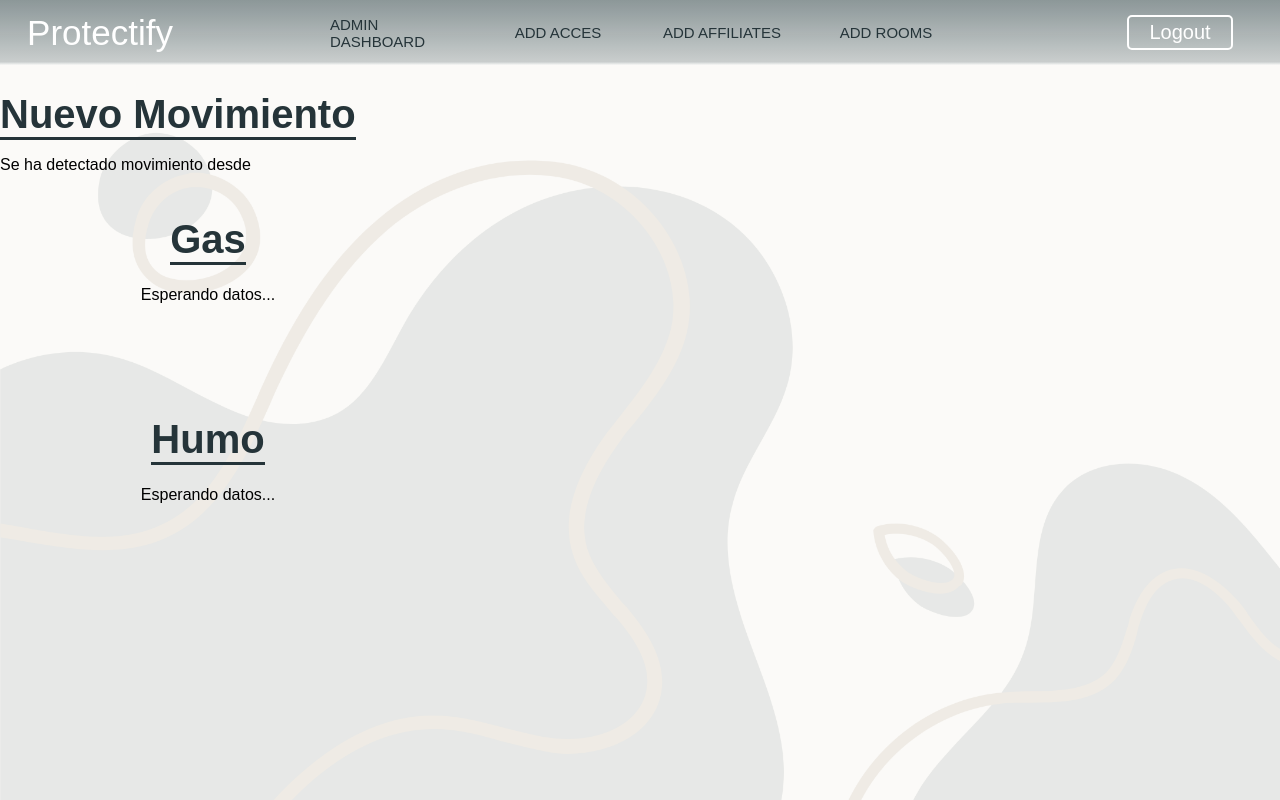
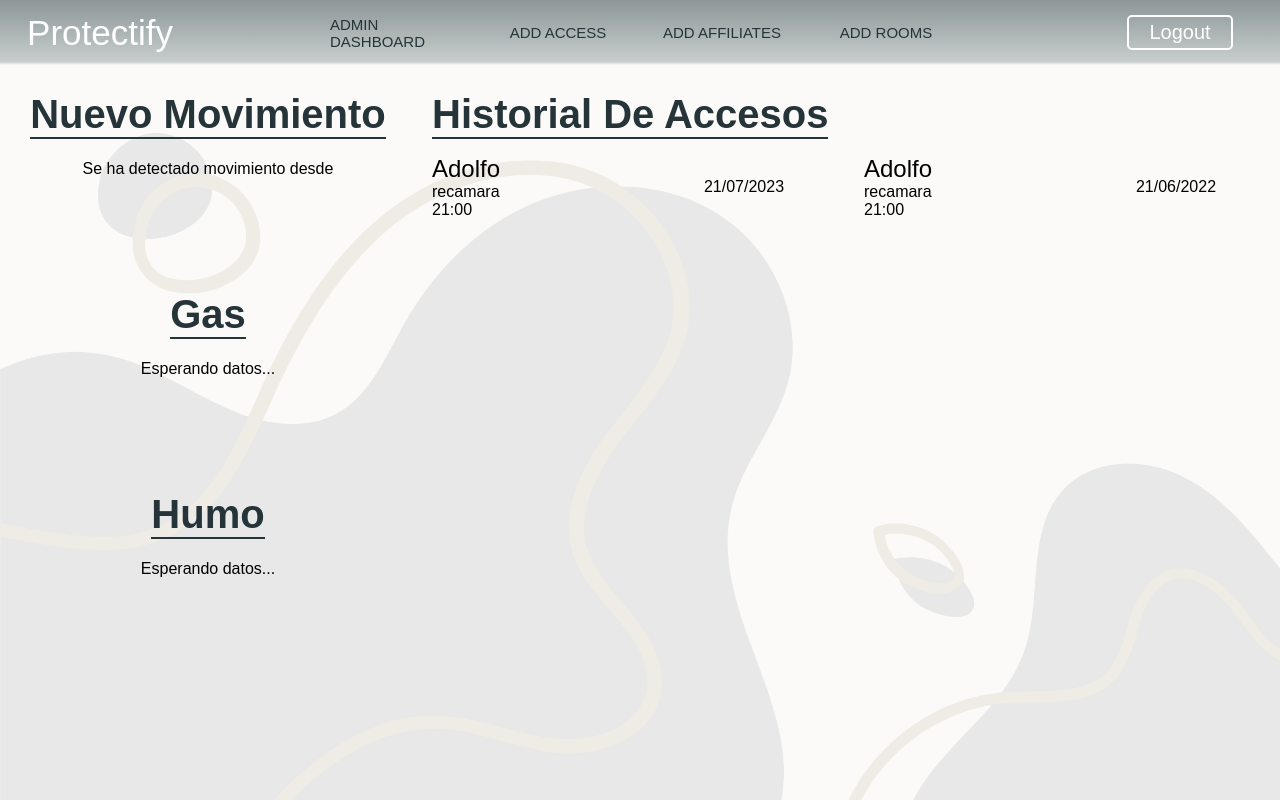
Before and after one commit to Cesars2130/ProtectifyClient, a React (Vite) app in the folder protectify-client/: page /admin in a window 1280 px wide. Both pictures are taken after typing "Sample", "Sample123" into the empty fields and a click on the button "Login". Built offline with nearby package versions, Linux system fonts and the light colour scheme; no server answers; a web font is replaced by a local one.

Commit message:
only dash left and update and delete

```diff
--- /dev/null
+++ b/protectify-client/src/atoms/access.jsx
@@ -0,0 +1,6 @@
+import React from 'react'
+
+export default function access() {
+  return (
+  )
+}
--- /dev/null
+++ b/protectify-client/src/components/CardAccess.jsx
@@ -0,0 +1,45 @@
+import React from "react";
+import "./components.css";
+import { Grid } from "@mui/material";
+
+export default function CardAccess(access) {
+  return (
+    <>
+      <div
+        className="cardAffiliate"
+        style={{
+          marginBottom: "10px",
+        }}
+      >
+        <Grid container>
+          <Grid item xs={12} lg={6}>
+            <h2
+              style={{
+                margin: "0px",
+              }}
+            >
+              {access.nombre}
+            </h2>
+            <p
+              style={{
+                margin: "0px",
+              }}
+            >
+              {access.recamara}
+            </p>
+            <p
+              style={{
+                margin: "0px",
+              }}
+            >
+              {access.time}
+            </p>
+          </Grid>
+          <Grid item xs={12} lg={6}>
+            <div className="container">{access.date}</div>
+          </Grid>
+        </Grid>
+      </div>
+    </>
+  );
+}
--- a/protectify-client/src/index.css
+++ b/protectify-client/src/index.css
@@ -81,7 +81,7 @@ body {
 .headTitle {
   font-size: 40px;
   color: var(--azulOscuro);
-  border-bottom: 3px solid #253439;
+  border-bottom: 2px solid #253439;
   text-align: start;
   margin-bottom: 0px;
 }
--- /dev/null
+++ b/protectify-client/src/organisms/CardBgAccess.jsx
@@ -0,0 +1,55 @@
+import React from "react";
+import TItle from "../atoms/TItle";
+import { Grid } from "@mui/material";
+import CardAccess from "../components/CardAccess";
+
+
+export default function CardBgAccess() {
+  // fetch get setAfiliados
+  //
+  const access2 = [
+    {
+      nombre: "Adolfo",
+      recamara: "recamara",
+      date: "21/07/2023",
+      time:"21:00"
+    },
+    {
+      nombre: "Adolfo",
+      recamara: "recamara",
+      date: "21/06/2022",
+      time:"21:00"
+    }
+  ];
+
+  return (
+    <>
+      <div className="containerPage">
+        <Grid container spacing={2} direction={"row"}>
+          <Grid
+            item
+            xs={12}
+            style={{
+              paddingLeft: "40px",
+            }}
+          >
+            <TItle text="Historial De Accesos" />
+          </Grid>
+          <Grid
+            item
+            xs={12}
+            style={{
+              paddingLeft: "40px",
+            }}
+          >
+          {access2.map((access)=>(
+            <CardAccess key={access.nombre} {...access} />
+          ))}
+          </Grid>
+        </Grid>
+      </div>
+    </>
+  );
+}
+
+//realizar mapeado en espacio grande
--- a/protectify-client/src/organisms/CardBgAffiliate.jsx
+++ b/protectify-client/src/organisms/CardBgAffiliate.jsx
@@ -44,7 +44,6 @@ export default function CardBgAffiliate() {
             >
               <CardAffiliate/>
               <CardAffiliate/>
-
               <CardAffiliate/>
 
 
--- a/protectify-client/src/organisms/Nav.jsx
+++ b/protectify-client/src/organisms/Nav.jsx
@@ -23,8 +23,8 @@ const Nav = () => {
       href: "/admin",
     },
     {
-      nombrePage: "ADD ACCES",
-      href: "/add-acces",
+      nombrePage: "ADD ACCESS",
+      href: "/add-access",
     },
     {
       nombrePage: "ADD AFFILIATES",
@@ -34,6 +34,7 @@ const Nav = () => {
       nombrePage: "ADD ROOMS",
       href: "/add-rooms",
     },
+
 
   ];
 
--- /dev/null
+++ b/protectify-client/src/organisms/Table.jsx
@@ -0,0 +1,18 @@
+import React from "react";
+import { Grid } from "@mui/material";
+
+export default function Table() {
+  return (
+    <>
+      <div className="containerCardPages">
+        <div className="cardPages">
+          <Grid container spacing={2}>
+            <Grid item xs = {12}>
+
+            </Grid>
+          </Grid>
+        </div>
+      </div>
+    </>
+  );
+}
--- a/protectify-client/src/pages/AddAccess.jsx
+++ b/protectify-client/src/pages/AddAccess.jsx
@@ -1,7 +1,37 @@
-import React from 'react'
+import React from "react";
+import TItle from "../atoms/TItle";
+import { Grid } from "@mui/material";
+import CardBgAccess from "../organisms/CardBgAccess";
+import Table from "../organisms/Table";
 
 export default function AddAccess() {
   return (
-    <div>AddAcces</div>
-  )
+    <>
+      <Grid container spacing={2}>
+        <Grid item xs={12} lg={4}>
+          <div className="cardSensor">
+            <CardBgAccess />
+          </div>
+        </Grid>
+        <Grid item xs={12} lg={8}>
+          <Grid container spacing={2}>
+            <Grid item xs={12}>
+              <Table />
+            </Grid>
+            <Grid item xs={12}>
+              <Grid container spacing={2}>
+                <Grid item xs={12} lg={7}>
+                  <div >
+
+                  </div>
+                </Grid>
+                <Grid item xs={12} lg={5}></Grid>
+
+              </Grid>
+            </Grid>
+          </Grid>
+        </Grid>
+      </Grid>
+    </>
+  );
 }
--- a/protectify-client/src/pages/AdminDashboard.jsx
+++ b/protectify-client/src/pages/AdminDashboard.jsx
@@ -3,30 +3,31 @@ import { Grid } from "@mui/material";
 import TItle from "../atoms/TItle";
 import FormAddRoom from "../organisms/FormAddRoom";
 import CardBgRoom from "../organisms/CardBgRoom";
+import CardAccess from "../components/CardAccess";
 import { io } from "socket.io-client";
 
 const saveData = async (data) => {
-  const token = 'tu_token_jwt_aquí'; // Asegúrate de tener un token válido
+  const token = "tu_token_jwt_aquí"; // Asegúrate de tener un token válido
 
   try {
-    const response = await fetch('http://tu-servidor.com/data', {
-      method: 'POST',
+    const response = await fetch("http://tu-servidor.com/data", {
+      method: "POST",
       headers: {
-        'Content-Type': 'application/json',
-        'Authorization': `Bearer ${token}` // Incluye el token en el encabezado
+        "Content-Type": "application/json",
+        Authorization: `Bearer ${token}`, // Incluye el token en el encabezado
       },
-      body: JSON.stringify(data) // Los datos que quieres enviar
+      body: JSON.stringify(data), // Los datos que quieres enviar
     });
 
     if (!response.ok) {
-      throw new Error('Error en la respuesta del servidor');
+      throw new Error("Error en la respuesta del servidor");
     }
 
     const result = await response.json();
     console.log(result);
     return result;
   } catch (error) {
-    console.error('Error al guardar los datos:', error);
+    console.error("Error al guardar los datos:", error);
     throw error;
   }
 };
@@ -34,55 +35,55 @@ const saveData = async (data) => {
 export default function AdminDashboard() {
   const [gasData, setGasData] = useState(null);
   const [smokeData, setSmokeData] = useState(null);
+  const [socket, setSocket] = useState(null);
 
   useEffect(() => {
-    const socket = io("ws://localhost:3000", {
-      transports: ["websocket"],
-      path: "/socket.io",
+    const socket = io('http://localhost:4000');
+
+    socket.on('connect', () => {
+      console.log('Connected to Socket.IO server');
+      socket.emit('userId', userId);
     });
 
-    socket.on("connect", () => {
-      console.log("Connected to WebSocket server");
-      const userId = 1; // Obtén el userId del usuario de alguna manera
-      socket.emit("joinRoom", userId);
-    });
-
-    socket.on("gasData", async (data) => {
-      console.log("Received gasData:", data);
-      setGasData(data);
-      try {
-        const result = await saveData({ type: 'gas', value: data });
-        console.log('Datos guardados:', result);
-      } catch (error) {
-        console.error('Error:', error);
+    socket.on('data', (data) => {
+      console.log('Received data from server:', data);
+      if (data.gas && data.smoke) {
+        setGasData(data.gas.current);
+        setSmokeData(data.smoke.current);
       }
     });
 
-    socket.on("smokeData", async (data) => {
-      console.log("Received smokeData:", data);
-      setSmokeData(data);
-      try {
-        const result = await saveData({ type: 'smoke', value: data });
-        console.log('Datos guardados:', result);
-      } catch (error) {
-        console.error('Error:', error);
-      }
+    socket.on('disconnect', () => {
+      console.log('Disconnected from Socket.IO server');
     });
 
-    socket.on("disconnect", () => {
-      console.log("Disconnected from WebSocket server");
-    });
+    setSocket(socket);
 
     return () => {
       socket.disconnect();
     };
   }, []);
 
+  const access2 = [
+    {
+      nombre: "Adolfo",
+      recamara: "recamara",
+      date: "21/07/2023",
+      time: "21:00",
+    },
+    {
+      nombre: "Adolfo",
+      recamara: "recamara",
+      date: "21/06/2022",
+      time: "21:00",
+    },
+  ];
+
   return (
     <>
       <Grid container spacing={2}>
         <Grid item xs={12} lg={4}>
-          <div>
+          <div className="cardSensor">
             <div>
               <TItle text="Nuevo Movimiento" />
             </div>
@@ -103,7 +104,9 @@ export default function AdminDashboard() {
                 margin: "0px",
               }}
             >
-              <p>{gasData ? `Nivel de gas: ${gasData}` : "Esperando datos..."}</p>
+              <p>
+                {gasData ? `Nivel de gas: ${gasData}` : "Esperando datos..."}
+              </p>
             </div>
           </div>
           <div className="cardSensor">
@@ -115,12 +118,32 @@ export default function AdminDashboard() {
                 margin: "0px",
               }}
             >
-              <p>{smokeData ? `Nivel de humo: ${smokeData}` : "Esperando datos..."}</p>
+              <p>
+                {smokeData
+                  ? `Nivel de humo: ${smokeData}`
+                  : "Esperando datos..."}
+              </p>
             </div>
           </div>
         </Grid>
-        <Grid item xs={12} lg={4}></Grid>
-        <Grid item xs={12} lg={4}></Grid>
+        <Grid item xs={12} lg={8}>
+          <Grid container spacing={2}>
+            <Grid item xs={12} lg={6}>
+              <div>
+                <TItle text="Historial De Accesos" />
+              </div>
+            </Grid>
+            <Grid item xs={12}>
+              <Grid container spacing={2}>
+                {access2.map((access) => (
+                  <Grid item xs={12} lg={6}>
+                    <CardAccess key={access.nombre} {...access} />
+                  </Grid>
+                ))}
+              </Grid>
+            </Grid>
+          </Grid>
+        </Grid>
       </Grid>
     </>
   );
--- a/protectify-client/src/routes/Routes.jsx
+++ b/protectify-client/src/routes/Routes.jsx
@@ -15,7 +15,6 @@ const AppRoutes = () => {
   return (
     <Router>
       <Nav />
-
       <Routes>
         <Route path="/" element={<LandingPage />} />
         <Route path="/login" element={<Login />} />
```
Also changed, not shown: protectify-client/src/components/components.css (line endings or trailing spaces).
